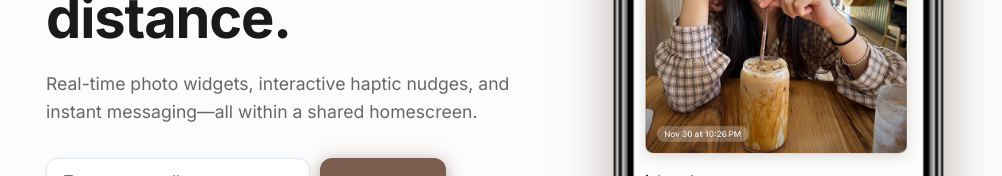
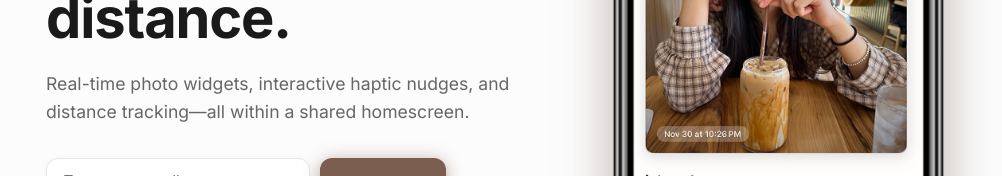
Before and after one commit to MasonSBrown/twogether-web, a Next.js app in the folder web/: page / in a window 1280 px wide. Shown: the part 376-552 px from the top of the page, without its empty margins (144-1146 px from the left). Built offline with nearby package versions, Linux system fonts and the light colour scheme; a web font is replaced by a local one.

Commit message:
slight change to second slogan

```diff
--- a/web/pages/index.tsx
+++ b/web/pages/index.tsx
@@ -30,7 +30,7 @@ export default function Home() {
             </h1>
 
             <p className={styles.subheadline}>
-              Real-time photo widgets, interactive haptic nudges, and instant messaging—all within a shared homescreen.
+              Real-time photo widgets, interactive haptic nudges, and distance tracking—all within a shared homescreen.
             </p>
 
             <div className={styles.waitlistContainer}>
```
